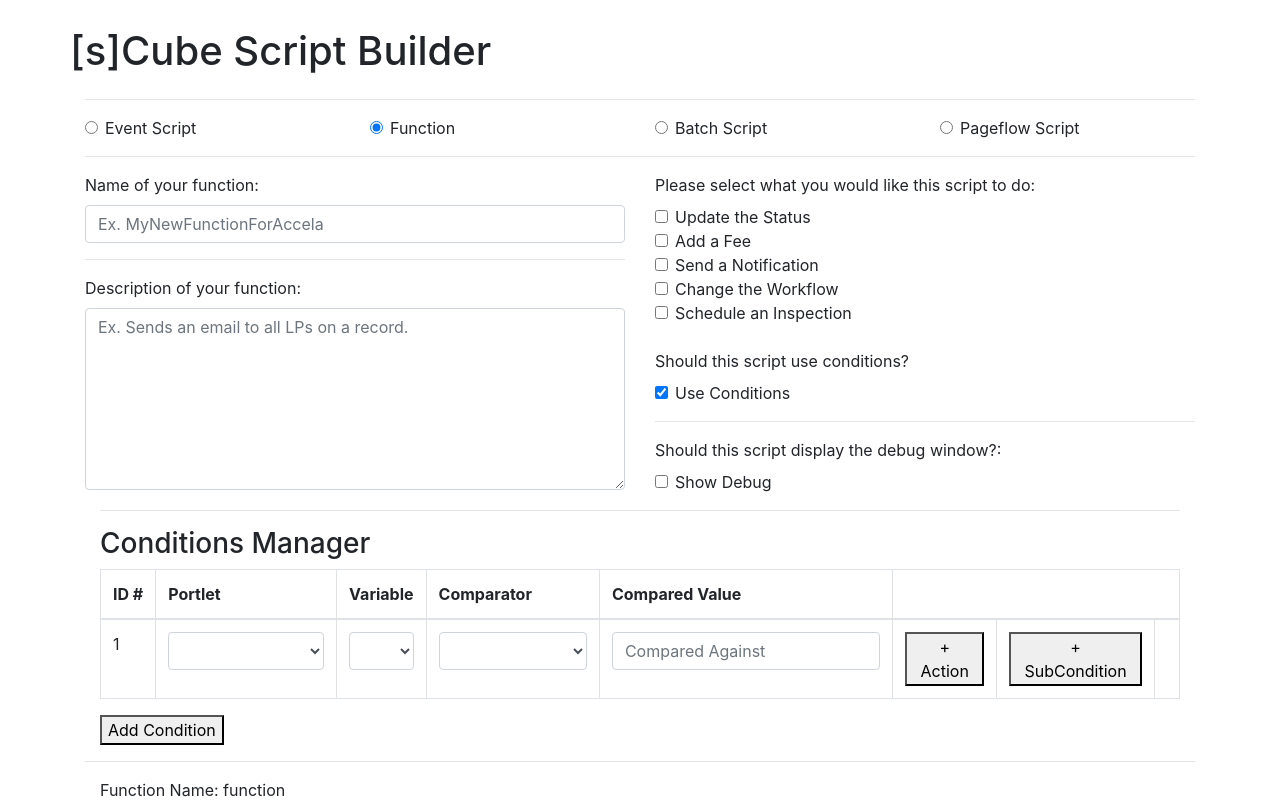
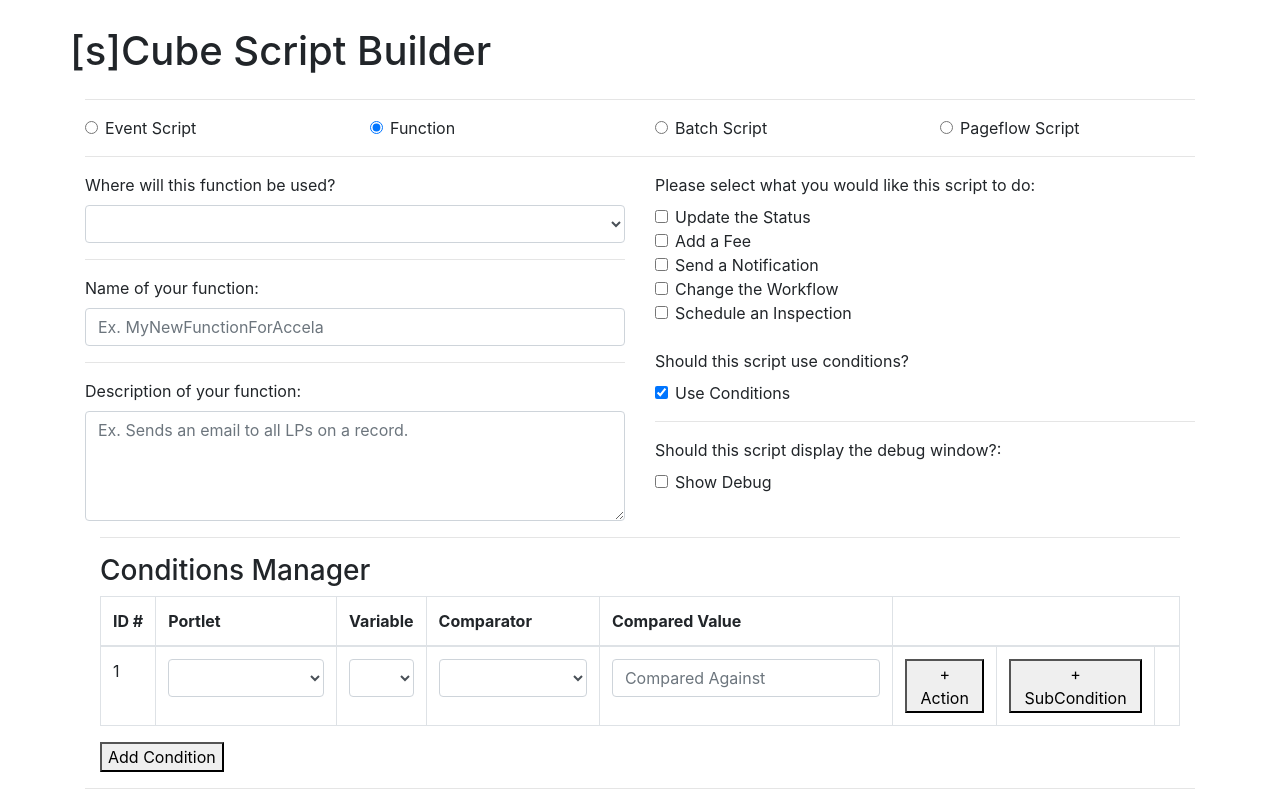
Before and after one commit to ItsAMeNick/sCube-Script-Builder, a React (Create React App) app: page / in a window 1280 px wide. Both pictures are taken after a click on the radio button "Function". Shown: the top 800 px of the page. Built offline with nearby package versions, Linux system fonts and the light colour scheme.

Commit message:
[NZ] Core Information for function output type

```diff
--- a/src/components/CORE.js
+++ b/src/components/CORE.js
@@ -16,6 +16,8 @@
                 <ModeStructure/>
             </React.Fragment> : null}
             {this.props.mode === "function" ? <React.Fragment>
+                <ModeEvent/>
+                <hr/>
                 <ModeFunction/>
             </React.Fragment> : null}
             {this.props.mode === "batch_script" ? <React.Fragment>
--- a/src/components/MODE_Event.js
+++ b/src/components/MODE_Event.js
@@ -17,12 +17,26 @@
         event.preventDefault();
     };
 
+    genLabel() {
+        switch(this.props.mode) {
+            case "event_script": {
+                return "When will this script run?";
+            }
+            case "function": {
+                return "Where will this function be used?";
+            }
+            default: {
+                return "ERROR"
+            }
+        }
+    }
+
     render() {
         return (
         <div>
             <Form>
             <Form.Label>
-                When will this script run?
+                {this.genLabel()}
             </Form.Label>
             <Form.Control as="select" onChange={this.handleChange}>
                 <option></option>
@@ -42,7 +56,8 @@
 }
 
 const mapStateToProps = state => ({
-    event_type: state.event_type
+    event_type: state.event_type,
+    mode: state.mode
 });
 
 const mapDispatchToProps = dispatch => ({
--- a/src/components/MODE_Function.js
+++ b/src/components/MODE_Function.js
@@ -28,7 +28,7 @@
             <Form.Label>
                 Description of your function:
             </Form.Label>
-            <Form.Control as="textarea" rows="7" placeholder="Ex. Sends an email to all LPs on a record." onChange={this.handleChange}/>
+            <Form.Control as="textarea" rows="4" placeholder="Ex. Sends an email to all LPs on a record." onChange={this.handleChange}/>
         </Form>
         );
     }
```
